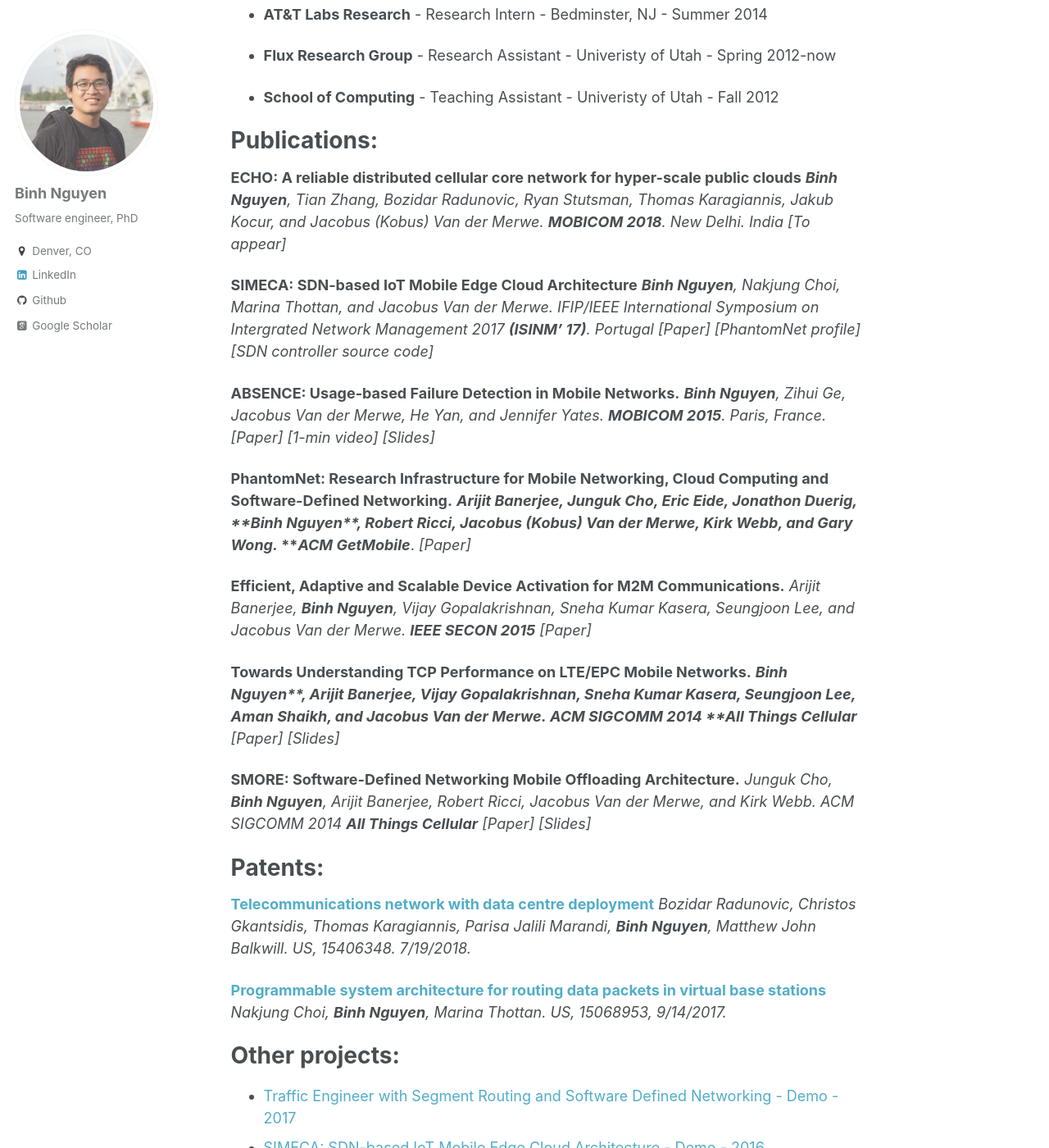
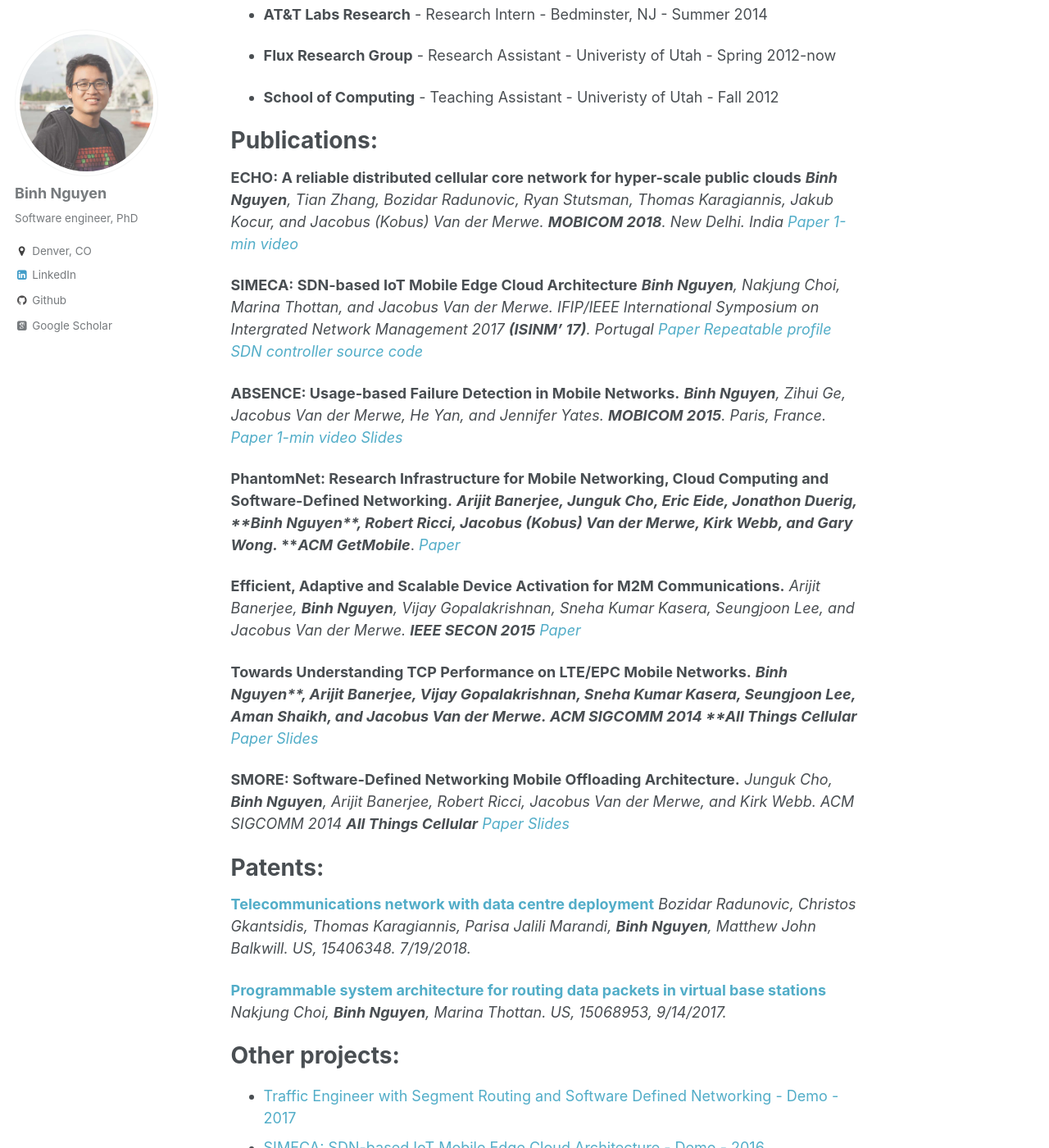
Before and after one commit to binhqnguyen/binhqnguyen.github.io, a Jekyll site: the page built from _pages/about.md, in a window 1280 px wide and 1400 px high, scrolled down 799 px. Shown: the whole window at 82% size. Built offline with Jekyll 4.4.1, drawn with Linux system fonts in a browser that asks for light colours; some web fonts are replaced.

Commit message:
add urls

```diff
--- a/_pages/about.md
+++ b/_pages/about.md
@@ -44,37 +44,38 @@ Publications:
 ===========
 **ECHO: A reliable distributed cellular core network for hyper-scale public clouds**
 ***Binh Nguyen**, Tian Zhang, Bozidar Radunovic, Ryan Stutsman, Thomas Karagiannis, Jakub Kocur, and Jacobus (Kobus) Van der Merwe.*
-***MOBICOM 2018**. New Delhi. India [To appear]*
+***MOBICOM 2018**. New Delhi. India*
+*[Paper](https://sigmobile.org/mobicom/2018/program.php) [1-min video](https://youtu.be/vf78318OG-k)*
 
 **SIMECA: SDN-based IoT Mobile Edge Cloud Architecture**
 ***Binh Nguyen**, Nakjung Choi, Marina Thottan, and Jacobus Van der Merwe.*
 *IFIP/IEEE International Symposium on Intergrated Network Management 2017 **(ISINM' 17)**. Portugal*
-*[Paper] [PhantomNet profile] [SDN controller source code]*
+*[Paper](http://www.cs.utah.edu/~binh/archive/simeca-ieeeim.pdf) [Repeatable profile](https://wiki.phantomnet.org/wiki/phantomnet/simeca-sdn-based-iot-mobile-edge-cloud-architecture/) [SDN controller source code](https://gitlab.flux.utah.edu/binh/simeca-minimum/)*
 
 **ABSENCE: Usage-based Failure Detection in Mobile Networks.**
 ***Binh Nguyen**, Zihui Ge, Jacobus Van der Merwe, He Yan, and Jennifer Yates.*
 ***MOBICOM 2015**. Paris, France.*
-*[Paper] [1-min video] [Slides]*
+*[Paper](http://www.cs.utah.edu/~binh/archive/absence-paper.pdf) [1-min video](http://youtu.be/3Ha4axsnQZY) [Slides](http://www.cs.utah.edu/~binh/archive/absence-slides.pdf)*
 
 **PhantomNet: Research Infrastructure for Mobile Networking, Cloud Computing and Software-Defined Networking.**
 ***Arijit Banerjee, Junguk Cho, Eric Eide, Jonathon Duerig, **Binh Nguyen**, Robert Ricci, Jacobus (Kobus) Van der Merwe, Kirk Webb, and Gary Wong.*
 ***ACM GetMobile***.
-*[Paper]*
+*[Paper](http://www.cs.utah.edu/~binh/archive/phantomnet-paper.pdf)*
 
 **Efficient, Adaptive and Scalable Device Activation for M2M Communications.**
 *Arijit Banerjee, **Binh Nguyen**, Vijay Gopalakrishnan, Sneha Kumar Kasera, Seungjoon Lee, and Jacobus Van der Merwe.*
 ***IEEE SECON 2015***
-*[Paper]*
+*[Paper](http://www.cs.utah.edu/~binh/archive/m2m-paper.pdf)*
 
 **Towards Understanding TCP Performance on LTE/EPC Mobile Networks.**
 ***Binh Nguyen**, Arijit Banerjee, Vijay Gopalakrishnan, Sneha Kumar Kasera, Seungjoon Lee, Aman Shaikh, and Jacobus Van der Merwe.*
 *ACM SIGCOMM 2014 **All Things Cellular***
-*[Paper] [Slides]*
+*[Paper](http://dl.acm.org/authorize?N71338) [Slides](http://www.cs.utah.edu/~binh/archive/towards-slides.pdf)*
 
 **SMORE: Software-Defined Networking Mobile Offloading Architecture.**
 *Junguk Cho, **Binh Nguyen**, Arijit Banerjee, Robert Ricci, Jacobus Van der Merwe, and Kirk Webb.*
 *ACM SIGCOMM 2014 **All Things Cellular***
-*[Paper] [Slides]*
+*[Paper](http://dl.acm.org/authorize.cfm?key=N71324) [Slides](http://www.cs.utah.edu/~binh/archive/smore-slides.pdf)*
 
 Patents:
 ======
```
